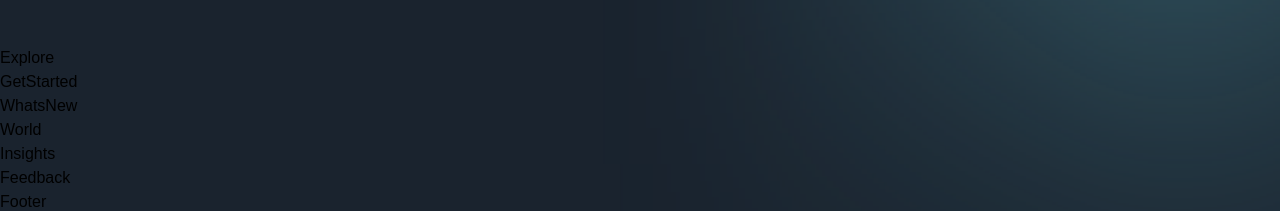
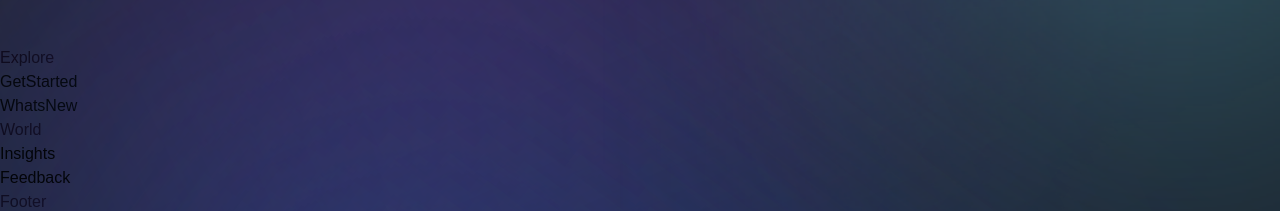
Before and after one commit to Sairoden/metaversus, a React (Vite) app: page / in a window 1280 px wide. Shown: the part 1535-1746 px from the top of the page. Built offline with nearby package versions, Linux system fonts and the light colour scheme; a web font is replaced by a local one.

Commit message:
Add gradients to sections in App

```diff
--- a/src/App.jsx
+++ b/src/App.jsx
@@ -18,13 +18,22 @@
     <div className="bg-primary-black overflow-hidden">
       <Navbar />
       <Hero />
+      <div className="relative">
         <About />
+        <div className="gradient-03 z-0" />
         <Explore />
+      </div>
+      <div className="relative">
         <GetStarted />
+        <div className="gradient-04 z-0" />
         <WhatsNew />
+      </div>
       <World />
+      <div className="relative">
         <Insights />
+        <div className="gradient-04 z-0" />
         <Feedback />
+      </div>
       <Footer />
     </div>
   );
```
Lines whose indentation alone changed are shown as unchanged.
